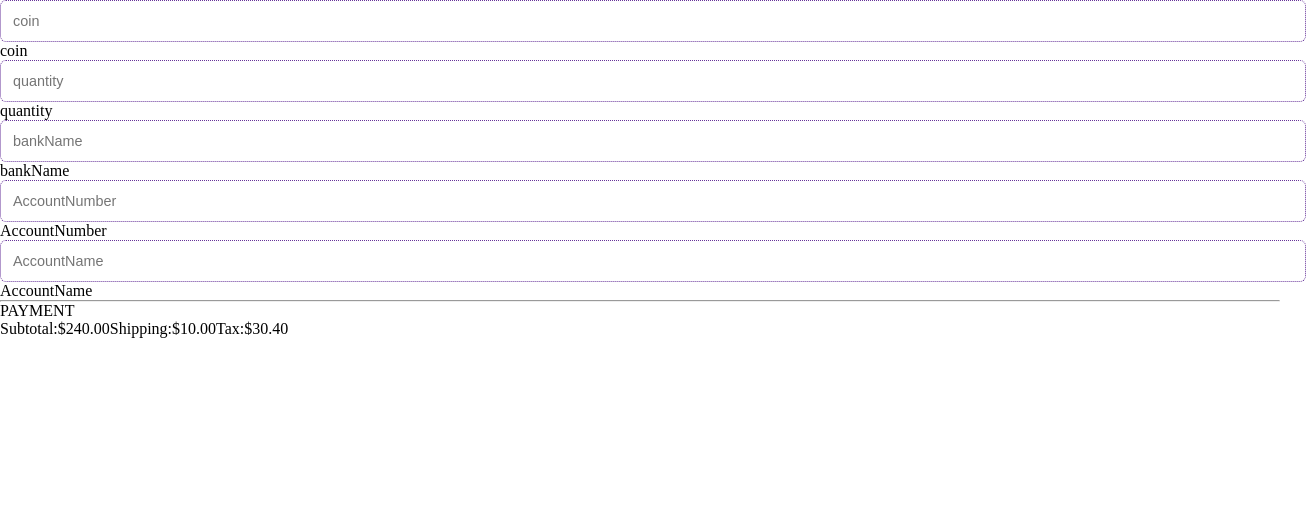
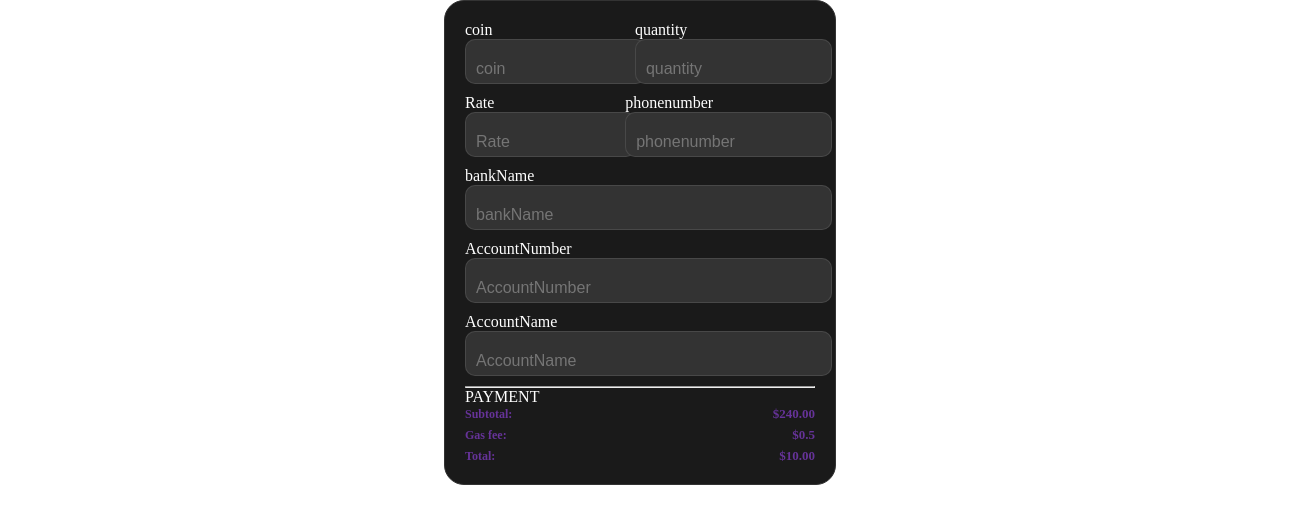
Before and after one commit to Boiderah/Chbit, a React (Vite) app in the folder Client/: page /buy in a window 1280 px wide. Shown: the top 524 px of the page, 1306 px wide, since content can reach past the window. Built offline with nearby package versions, Linux system fonts and the light colour scheme.

Commit message:
added fom

```diff
--- a/Client/src/Component/Buy.css
+++ b/Client/src/Component/Buy.css
@@ -1,3 +1,8 @@
+.buycont{
+    display: flex;
+    align-items: center;
+    justify-content: center;
+}
 .buyform {
     display: flex;
     flex-direction: column;
@@ -10,34 +15,19 @@
     color: #fff;
     border: 1px solid #333;
   }
-  .buyform  .signin {
-    font-size: 14.5px;
-    color: rgba(255, 255, 255, 0.7);
-  }
-
-  .buyform .signin {
-    text-align: center;
-  }
-
-  .buyform  .signin a:hover {
-    text-decoration: underline #639;
-  }
-
-  .buyform .signin a {
-    color: #639;
-  }
-
   .buyform .flex {
     display: flex;
+    justify-content: center;
+    align-items: center;
     width: 100%;
     gap: 6px;
   }
 
   .buyform .form label {
-    position: relative;
+      position: relative;
   }
 
-  .buyform  .form label .input {
+.buyform label .input {
     background-color: #333;
     color: #fff;
     width: 100%;
@@ -47,8 +37,8 @@
     border-radius: 10px;
   }
 
-  .buyform .form label .input + span {
-    color: rgba(255, 255, 255, 0.5);
+  .buyform label .input + span {
+    color: #639;
     position: absolute;
     left: 10px;
     top: 0px;
@@ -57,13 +47,13 @@
     transition: 0.3s ease;
   }
 
-  .buyform  .form label .input:placeholder-shown + span {
-    top: 12.5px;
-    font-size: 0.9em;
-  }
+  .buyform label .input:placeholder-shown + span {
+      top: 12.5px;
+      font-size: 0.9em;
+    }
 
-  .buyform .form label .input:focus + span,
-  .buyform .form label .input:valid + span {
+    .buyform label .input:focus + span,
+    .buyform label .input:valid + span {
     color: #639;
     top: 0px;
     font-size: 0.7em;
@@ -79,15 +69,14 @@
       from {
           transform: scale(0.9);
           opacity: 1;
-    }
+        }
 
     to {
         transform: scale(1.8);
         opacity: 0;
     }
 }
-
-/* .payments .details {
+.payments .details {
     display: grid;
     grid-template-columns: 10fr 1fr;
     padding: 0px;
@@ -97,18 +86,37 @@
   .payments .details span:nth-child(odd) {
     font-size: 12px;
     font-weight: 600;
-    color: #000000;
+    color: #639;
     margin: auto auto auto 0;
   }
 
   .payments .details span:nth-child(even) {
     font-size: 13px;
     font-weight: 600;
-    color: #000000;
+    color: #639;
     margin: auto 0 auto auto;
   }
 
-  .checkout .footer {
+/* .buyform  .signin {
+  font-size: 14.5px;
+  color: rgba(255, 255, 255, 0.7);
+}
+
+.buyform .signin {
+  text-align: center;
+}
+
+.buyform  .signin a:hover {
+  text-decoration: underline #639;
+}
+
+.buyform .signin a {
+  color: #639;
+}
+ */
+
+
+  /* .checkout .footer {
     display: flex;
     align-items: center;
     justify-content: space-between;
@@ -121,9 +129,9 @@
     font-size: 22px;
     color: #2B2B2F;
     font-weight: 900;
-  }
+  } */
 
-  .checkout .checkout-btn {
+  /* .checkout .checkout-btn {
     display: flex;
     flex-direction: row;
     justify-content: center;
@@ -140,7 +148,7 @@
     font-size: 13px;
     font-weight: 600;
     transition: all 0.3s cubic-bezier(0.15, 0.83, 0.66, 1);
-  } */
+  }  */
 
 
 /* .submit {
--- a/Client/src/Component/Buy.jsx
+++ b/Client/src/Component/Buy.jsx
@@ -1,34 +1,49 @@
 import React from 'react';
+import "./Buy.css"
 
 const Buy = () => {
 
   return (
+    <div className="buycont">
+
+
         <form className="buyform">
           <div className="flex">
             <label>
+              <span>coin</span>
               <input className="input" type="text" placeholder="coin" required />
-          <span>coin</span>
             </label>
 
             <label>
+              <span>quantity</span>
               <input className="input" type="text" placeholder="quantity" required />
-          <span>quantity</span>
+            </label>
+          </div>
+          <div className="flex">
+            <label>
+              <span>Rate</span>
+              <input className="input" type="text" placeholder="Rate" required />
+            </label>
+
+            <label>
+              <span>phonenumber</span>
+              <input className="input" type="text" placeholder="phonenumber" required />
             </label>
           </div>
 
           <label>
+            <span>bankName</span>
             <input className="input" type="text" placeholder="bankName" required />
-        <span>bankName</span>
           </label>
 
           <label>
+            <span>AccountNumber</span>
             <input className="input" type="password" placeholder="AccountNumber" required />
-        <span>AccountNumber</span>
           </label>
 
           <label>
+            <span>AccountName</span>
             <input className="input" type="password" placeholder="AccountName" required />
-        <span>AccountName</span>
           </label>
 
           <div>
@@ -38,13 +53,14 @@ const Buy = () => {
             <div className="details">
               <span>Subtotal:</span>
               <span>$240.00</span>
-          <span>Shipping:</span>
+              <span>Gas fee:</span>
+              <span>$0.5</span>
+              <span>Total:</span>
               <span>$10.00</span>
-          <span>Tax:</span>
-          <span>$30.40</span>
             </div>
           </div>
         </div>
+
       {/* );
     }; */}
 
@@ -73,7 +89,9 @@ const CheckoutPage = () => {
     }; */}
 
     </form>
+    </div>
   );
 };
 
+
 export default Buy;
```
Also changed, not shown: 1 other file (tests, documents, lock files or other folders). Lines whose indentation alone changed are shown as unchanged.
